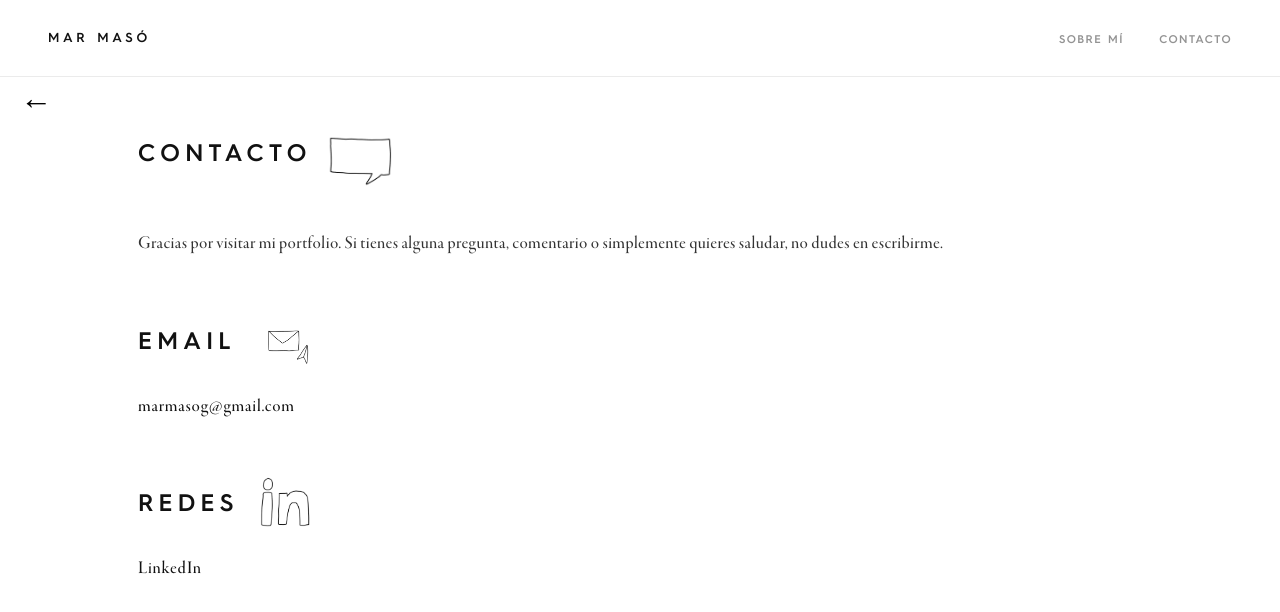
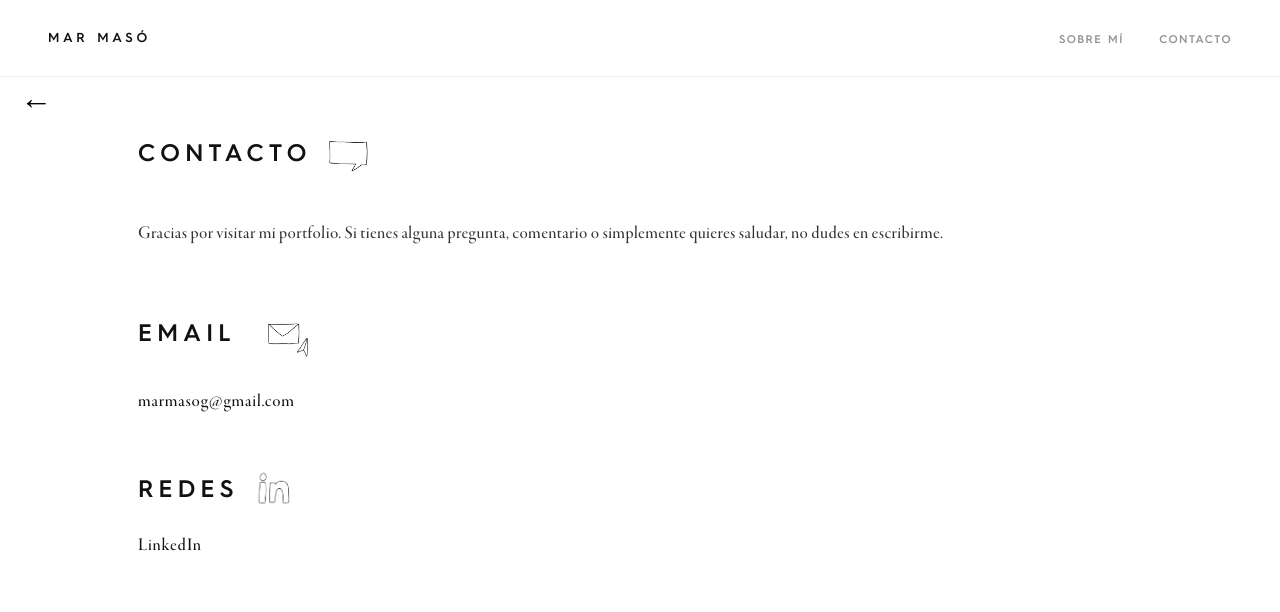
Before and after one commit to marmaso/Portfolio, a plain HTML site: page index.html in a window 1280 px wide. Both pictures are taken after a click on the link "CONTACTO". Drawn offline with Linux system fonts and the light colour scheme.

Commit message:
Fix contact gifs

```diff
--- a/index.html
+++ b/index.html
@@ -259,7 +259,7 @@
 <div class="page" id="page-contacto">
 
   <div class="page-header">
-    <p class="page-title contact-gif">Contacto<img src="GIF-3.gif" alt="Gif de contacto" style="width:64px; height:auto; display:block;" /></p>
+    <p class="page-title contact-gif">Contacto<img src="GIF-3.gif" alt="Gif de contacto" class="contact-icon contact-icon--small" /></p>
   </div>
 
   <div class="about-wrap" style="display:flex; flex-wrap:wrap; justify-content:space-between; gap:1.5rem; align-items:flex-start;">
@@ -269,13 +269,13 @@
       </p>
       <div class="contact-block" style="display:flex; align-items:center; gap:1rem; flex-wrap:wrap;">
         <div>
-          <p class="contact-label contact-gif">Email<img src="GIF.gif" alt="Gif de contacto" style="width:64px; height:auto; display:block;" /></p>
+          <p class="contact-label contact-gif">Email<img src="GIF.gif" alt="Gif de contacto" class="contact-icon" /></p>
           <a href="mailto:marmasog@gmail.com">marmasog@gmail.com</a>
         </div>
 
       </div>
       <div class="contact-block">
-        <p class="contact-label contact-gif">Redes<img src="GIF-2.gif" alt="Gif de redes" style="width:64px; height:auto; display:block;" /></p>
+        <p class="contact-label contact-gif">Redes<img src="GIF-2.gif" alt="Gif de redes" class="contact-icon contact-icon--small" /></p>
         <a href="https://linkedin.com/in/marmaso/" target="_blank">LinkedIn</a>
       </div>
   </div>
--- a/styles.css
+++ b/styles.css
@@ -132,6 +132,19 @@ nav {
   font-size: 1.5rem; letter-spacing: 0.22em;
   text-transform: uppercase; font-weight: 500;
   color: #111; margin-bottom: 1.5rem;
+}
+
+/* centrar título de página cuando incluye gif (ej. Contacto) */
+.contact-icon {
+  height: 64px;
+  width: 64px;
+  object-fit: contain;
+  display: block;
+}
+
+.contact-icon--small {
+  height: 40px;
+  width: 40px;
 }
 
 /* ══════════════════════════
```
